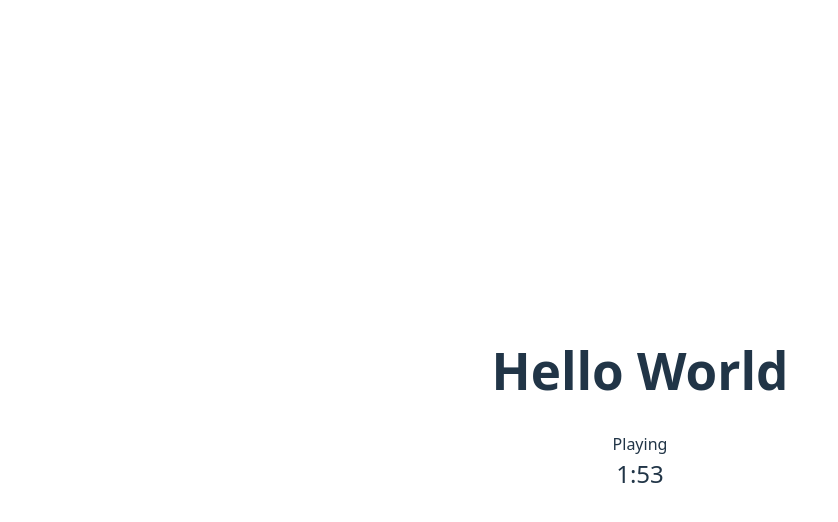
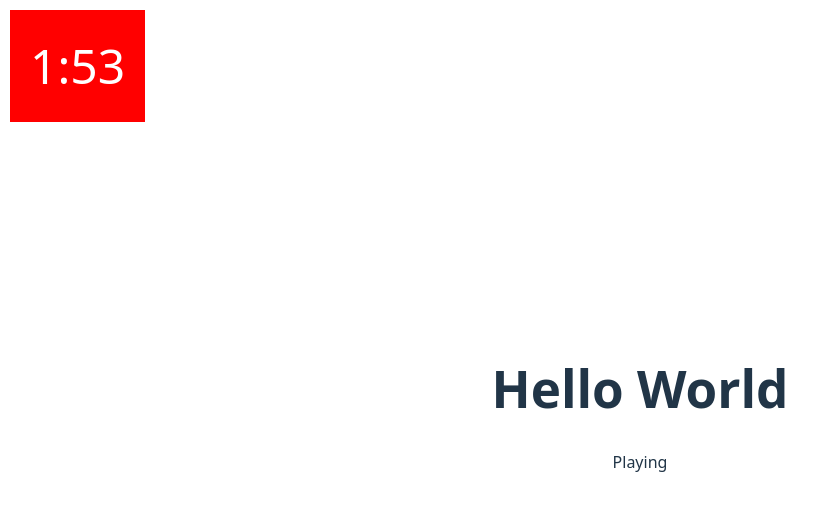
Before and after one commit to rokkaku0928/SGS_Keyaki2025, a React (Vite) app: page /Playing in a window 1280 px wide. Shown: the top 522 px of the page, without its empty margins (0-838 px from the left). Built offline with nearby package versions, Linux system fonts and the light colour scheme.

Commit message:
タイマーの体裁を整えました
カメラ機能を実装中

```diff
--- a/src/components/Timer.jsx
+++ b/src/components/Timer/Timer.jsx
@@ -1,4 +1,5 @@
 import React, { useRef, useState, useEffect } from "react";
+import styles from "./Timer.module.css"
 
 const ONE_HOURS = 3600000;
 const ONE_MINUTES = 60000;
@@ -43,7 +44,7 @@ function Timer() {
 
     return(
         <>
-            <font size="5">{Format(timerCount)}</font>
+            <a className={styles.flame}><font size="9">{Format(timerCount)}</font></a>
         </>
     )
 }
--- /dev/null
+++ b/src/components/Timer/Timer.module.css
@@ -0,0 +1,11 @@
+.flame{
+    padding: 20px 20px;
+    background-color: red;
+    color: white;
+    position: fixed;     /* 画面に対して固定位置 */
+    top: 0;              /* 上端に配置 */
+    left: 0;             /* 左端に配置 */
+    margin: 10px;        /* 端から少し余白を取る（任意） */
+    z-index: 1000;       /* 他の要素より前面に表示（必要に応じて） */
+
+}
--- a/src/pages/Playing.jsx
+++ b/src/pages/Playing.jsx
@@ -1,5 +1,5 @@
 import React from 'react'
-import Timer from '../components/Timer'
+import Timer from '../components/Timer/Timer'
 
 function Playing() {
   return (
--- a/vite.config.js
+++ b/vite.config.js
@@ -4,9 +4,9 @@ import react from '@vitejs/plugin-react'
 // https://vite.dev/config/
 export default defineConfig({
   server: {
-    host: '0.0.0.0',
-    port: 3000 // 任意のポート番号
+  host: '0.0.0.0',
+  port: 3000 // 任意のポート番号
   }
   // モバイルで動作を確認するときは↑を使うそれ以外は怖いから下を使え
-  // plugins: [react()],
+  //  plugins: [react()],
 })
```
Also changed, not shown: src/components/TargetCamera/TargetCamera.jsx (added, +11 -0 lines).
